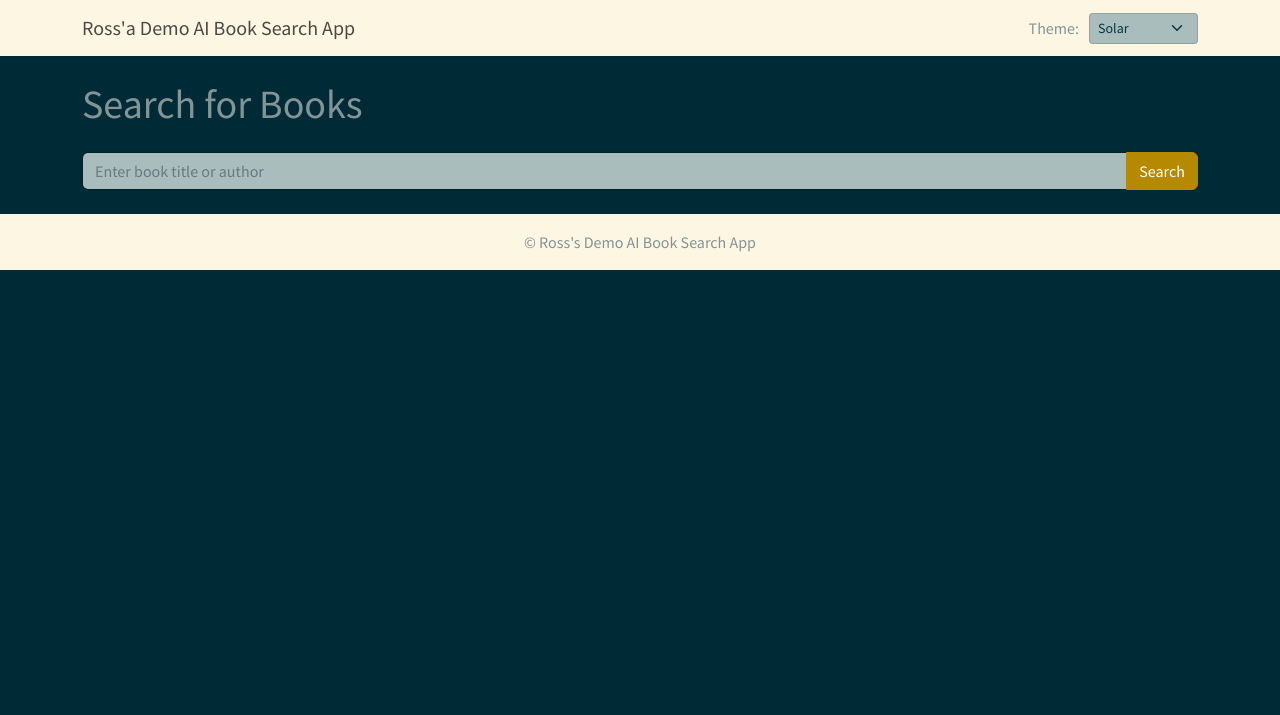
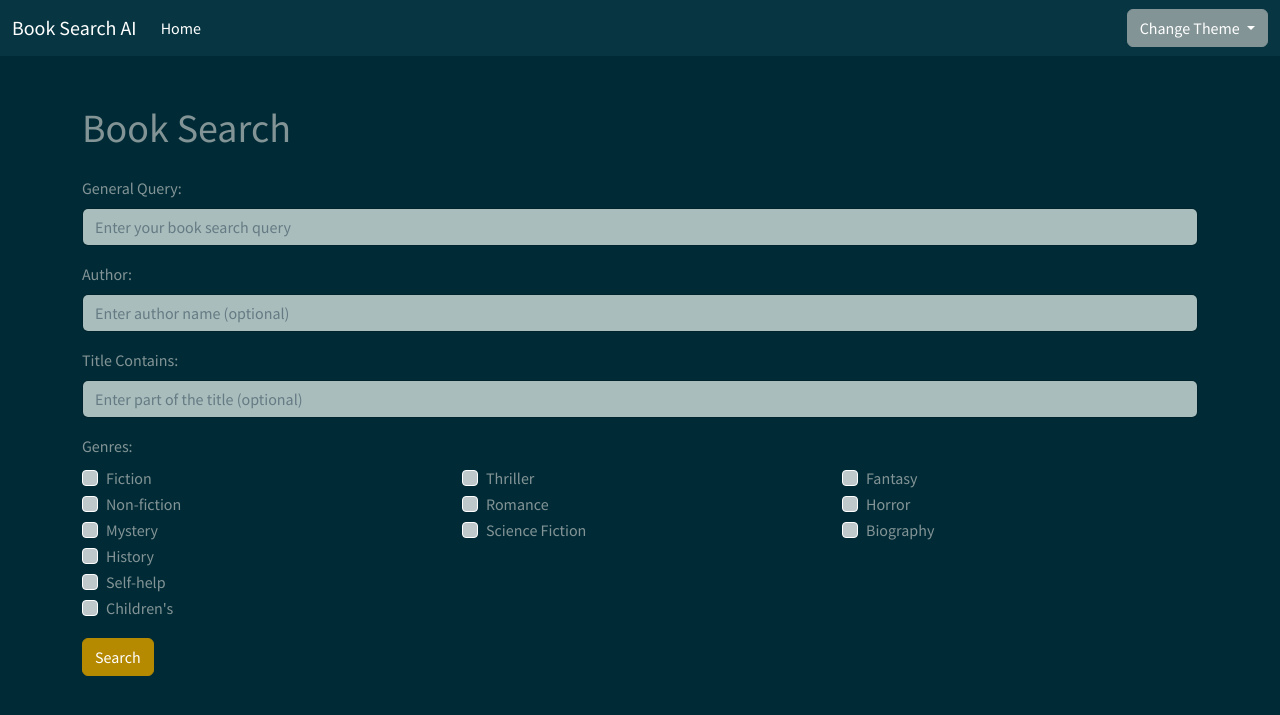
Before and after one commit to Rosssaab/BookSearchAI, a Flask app: page / in a window 1280 px wide. Shown: the top 715 px of the page. Run offline with Flask 3, Linux system fonts and the light colour scheme; some libraries are stand-ins or nearby versions.

Commit message:
Implement theme switcher with all Bootswatch themes, set Solar as default

```diff
--- a/app.py
+++ b/app.py
@@ -5,29 +5,46 @@ import os
 
 load_dotenv()
 CHATON_API_KEY = os.getenv('CHATON_API_KEY')
-CHATON_API_URL = os.getenv('CHATON_API_URL')  # Add this to your .env file
+CHATON_API_URL = os.getenv('CHATON_API_URL')
 
 app = Flask(__name__)
 
+# List of top 12 popular genres
+GENRES = [
+    "Fiction", "Non-fiction", "Mystery", "Thriller", "Romance", "Science Fiction",
+    "Fantasy", "Horror", "Biography", "History", "Self-help", "Children's"
+]
+
 @app.route('/')
 def index():
-    return render_template('index.html')
+    return render_template('index.html', genres=GENRES)
 
 @app.route('/search', methods=['POST'])
 def search():
-    query = request.json['query']
+    data = request.json
+    query = data.get('query', '')
+    author = data.get('author', '')
+    title = data.get('title', '')
+    genres = data.get('genres', [])
+
+    # Construct a more detailed prompt for ChatOn
+    prompt = f"Search for books with the following criteria:\n"
+    prompt += f"General query: {query}\n" if query else ""
+    prompt += f"Author: {author}\n" if author else ""
+    prompt += f"Title contains: {title}\n" if title else ""
+    prompt += f"Genres: {', '.join(genres)}\n" if genres else ""
 
     # Make a request to the ChatOn API
     headers = {
         'Authorization': f'Bearer {CHATON_API_KEY}',
         'Content-Type': 'application/json'
     }
-    data = {
-        'prompt': query,
+    api_data = {
+        'prompt': prompt,
         # Add any other parameters required by ChatOn API
     }
 
-    response = requests.post(CHATON_API_URL, json=data, headers=headers)
+    response = requests.post(CHATON_API_URL, json=api_data, headers=headers)
 
     if response.status_code == 200:
         return jsonify(response.json())
--- a/static/js/script.js
+++ b/static/js/script.js
@@ -1,17 +1,71 @@
+// script.js
+
 document.addEventListener('DOMContentLoaded', function() {
-    const themeSelect = document.getElementById('theme-select');
-    const themeStyleLink = document.getElementById('theme-style');
+    const searchForm = document.getElementById('searchForm');
+    const resultsDiv = document.getElementById('results');
 
-    // Load saved theme from localStorage
-    const savedTheme = localStorage.getItem('theme');
-    if (savedTheme) {
-        themeStyleLink.href = `https://cdn.jsdelivr.net/npm/bootswatch@5.2.3/dist/${savedTheme}/bootstrap.min.css`;
-        themeSelect.value = savedTheme;
+    searchForm.addEventListener('submit', function(e) {
+        e.preventDefault();
+        const formData = new FormData(this);
+        const searchData = {
+            query: formData.get('query'),
+            author: formData.get('author'),
+            title: formData.get('title'),
+            genres: $('#genreDropdown').val() // This gets all selected genres
+        };
+
+        // Show loading indicator
+        resultsDiv.innerHTML = '<p>Searching...</p>';
+
+        fetch('/search', {
+            method: 'POST',
+            headers: {
+                'Content-Type': 'application/json',
+            },
+            body: JSON.stringify(searchData),
+        })
+        .then(response => {
+            if (!response.ok) {
+                throw new Error('Network response was not ok');
+            }
+            return response.json();
+        })
+        .then(data => {
+            displayResults(data);
+        })
+        .catch((error) => {
+            console.error('Error:', error);
+            resultsDiv.innerHTML = '<p>An error occurred while searching. Please try again.</p>';
+        });
+    });
+
+    function displayResults(data) {
+        // Clear previous results
+        resultsDiv.innerHTML = '';
+
+        if (data.error) {
+            resultsDiv.innerHTML = `<p>Error: ${data.error}</p>`;
+            return;
+        }
+
+        // Assuming the API returns an array of book objects
+        // Adjust this based on the actual structure of your API response
+        if (Array.isArray(data.books)) {
+            const bookList = document.createElement('ul');
+            data.books.forEach(book => {
+                const bookItem = document.createElement('li');
+                bookItem.innerHTML = `
+                    <h3>${book.title}</h3>
+                    <p>Author: ${book.author}</p>
+                    <p>Genre: ${book.genre}</p>
+                    <p>${book.description}</p>
+                `;
+                bookList.appendChild(bookItem);
+            });
+            resultsDiv.appendChild(bookList);
+        } else {
+            // If the response structure is different, display it as formatted JSON
+            resultsDiv.innerHTML = `<pre>${JSON.stringify(data, null, 2)}</pre>`;
+        }
     }
-
-    themeSelect.addEventListener('change', function() {
-        const selectedTheme = this.value;
-        themeStyleLink.href = `https://cdn.jsdelivr.net/npm/bootswatch@5.2.3/dist/${selectedTheme}/bootstrap.min.css`;
-        localStorage.setItem('theme', selectedTheme);
-    });
 });
--- a/templates/base.html
+++ b/templates/base.html
@@ -3,61 +3,92 @@
 <head>
     <meta charset="UTF-8">
     <meta name="viewport" content="width=device-width, initial-scale=1.0">
-    <title>{% block title %}Ross's Demo AI Book Search App{% endblock %}</title>
-    <link id="theme-style" rel="stylesheet" href="https://cdn.jsdelivr.net/npm/bootswatch@5.2.3/dist/solar/bootstrap.min.css">
-    <style>
-        .theme-selector {
-            display: flex;
-            align-items: center;
-        }
-        .theme-selector label {
-            margin-right: 10px;
-            white-space: nowrap;
-        }
-    </style>
+    <title>Book Search AI</title>
+    <!-- Bootstrap CSS (Solar theme as default) -->
+    <link id="theme-style" rel="stylesheet" href="https://cdn.jsdelivr.net/npm/bootswatch@5.3.1/dist/solar/bootstrap.min.css">
+    {% block styles %}{% endblock %}
 </head>
 <body>
-    <nav class="navbar navbar-expand-lg navbar-light bg-light">
-        <div class="container">
-            <a class="navbar-brand" href="#">Ross'a Demo AI Book Search App</a>
-            <div class="theme-selector ms-auto">
-                <label for="theme-select">Theme:</label>
-                <select id="theme-select" class="form-select form-select-sm" style="width: auto;">
-                    <option value="cerulean">Cerulean</option>
-                    <option value="darkly">Darkly</option>
-                    <option value="flatly">Flatly</option>
-                    <option value="journal">Journal</option>
-                    <option value="litera">Litera</option>
-                    <option value="lumen">Lumen</option>
-                    <option value="lux">Lux</option>
-                    <option value="materia">Materia</option>
-                    <option value="minty">Minty</option>
-                    <option value="pulse">Pulse</option>
-                    <option value="sandstone">Sandstone</option>
-                    <option value="simplex">Simplex</option>
-                    <option value="sketchy">Sketchy</option>
-                    <option value="slate">Slate</option>
-                    <option value="solar" selected>Solar</option>
-                    <option value="spacelab">Spacelab</option>
-                    <option value="superhero">Superhero</option>
-                    <option value="united">United</option>
-                    <option value="yeti">Yeti</option>
-                </select>
+    <nav class="navbar navbar-expand-lg navbar-dark bg-dark">
+        <div class="container-fluid">
+            <a class="navbar-brand" href="#">Book Search AI</a>
+            <button class="navbar-toggler" type="button" data-bs-toggle="collapse" data-bs-target="#navbarSupportedContent">
+                <span class="navbar-toggler-icon"></span>
+            </button>
+            <div class="collapse navbar-collapse" id="navbarSupportedContent">
+                <ul class="navbar-nav me-auto mb-2 mb-lg-0">
+                    <li class="nav-item">
+                        <a class="nav-link active" href="#">Home</a>
+                    </li>
+                </ul>
+                <div class="dropdown">
+                    <button class="btn btn-secondary dropdown-toggle" type="button" id="themeDropdown" data-bs-toggle="dropdown" aria-expanded="false">
+                        Change Theme
+                    </button>
+                    <ul class="dropdown-menu dropdown-menu-end" aria-labelledby="themeDropdown">
+                        <li><a class="dropdown-item" href="#" data-theme="default">Default Bootstrap</a></li>
+                        <li><a class="dropdown-item" href="#" data-theme="cerulean">Cerulean</a></li>
+                        <li><a class="dropdown-item" href="#" data-theme="cosmo">Cosmo</a></li>
+                        <li><a class="dropdown-item" href="#" data-theme="cyborg">Cyborg</a></li>
+                        <li><a class="dropdown-item" href="#" data-theme="darkly">Darkly</a></li>
+                        <li><a class="dropdown-item" href="#" data-theme="flatly">Flatly</a></li>
+                        <li><a class="dropdown-item" href="#" data-theme="journal">Journal</a></li>
+                        <li><a class="dropdown-item" href="#" data-theme="litera">Litera</a></li>
+                        <li><a class="dropdown-item" href="#" data-theme="lumen">Lumen</a></li>
+                        <li><a class="dropdown-item" href="#" data-theme="lux">Lux</a></li>
+                        <li><a class="dropdown-item" href="#" data-theme="materia">Materia</a></li>
+                        <li><a class="dropdown-item" href="#" data-theme="minty">Minty</a></li>
+                        <li><a class="dropdown-item" href="#" data-theme="pulse">Pulse</a></li>
+                        <li><a class="dropdown-item" href="#" data-theme="sandstone">Sandstone</a></li>
+                        <li><a class="dropdown-item" href="#" data-theme="simplex">Simplex</a></li>
+                        <li><a class="dropdown-item" href="#" data-theme="sketchy">Sketchy</a></li>
+                        <li><a class="dropdown-item" href="#" data-theme="slate">Slate</a></li>
+                        <li><a class="dropdown-item" href="#" data-theme="solar">Solar</a></li>
+                        <li><a class="dropdown-item" href="#" data-theme="spacelab">Spacelab</a></li>
+                        <li><a class="dropdown-item" href="#" data-theme="superhero">Superhero</a></li>
+                        <li><a class="dropdown-item" href="#" data-theme="united">United</a></li>
+                        <li><a class="dropdown-item" href="#" data-theme="yeti">Yeti</a></li>
+                    </ul>
+                </div>
             </div>
         </div>
     </nav>
 
-    <main class="container mt-4">
+    <div class="container my-5">
         {% block content %}{% endblock %}
-    </main>
+    </div>
 
-    <footer class="footer mt-auto py-3 bg-light">
-        <div class="container text-center">
-            <span class="text-muted">&copy; Ross's Demo AI Book Search App</span>
-        </div>
-    </footer>
+    <!-- Bootstrap JS Bundle with Popper -->
+    <script src="https://cdn.jsdelivr.net/npm/bootstrap@5.3.0/dist/js/bootstrap.bundle.min.js"></script>
+    <!-- Your custom script -->
+    <script src="{{ url_for('static', filename='js/script.js') }}"></script>
+    {% block scripts %}{% endblock %}
+    <script>
+        document.addEventListener('DOMContentLoaded', function() {
+            const themeStyle = document.getElementById('theme-style');
+            const dropdownMenu = document.querySelector('.dropdown-menu');
 
-    <script src="https://cdn.jsdelivr.net/npm/bootstrap@5.2.3/dist/js/bootstrap.bundle.min.js"></script>
-    <script src="{{ url_for('static', filename='js/script.js') }}"></script>
+            dropdownMenu.addEventListener('click', function(e) {
+                e.preventDefault();
+                if (e.target.hasAttribute('data-theme')) {
+                    const theme = e.target.getAttribute('data-theme');
+                    if (theme === 'default') {
+                        themeStyle.href = 'https://cdn.jsdelivr.net/npm/bootstrap@5.3.0/dist/css/bootstrap.min.css';
+                    } else {
+                        themeStyle.href = `https://cdn.jsdelivr.net/npm/bootswatch@5.3.1/dist/${theme}/bootstrap.min.css`;
+                    }
+                    localStorage.setItem('theme', theme);
+                }
+            });
+
+            // Load saved theme or set to Solar if no theme is saved
+            const savedTheme = localStorage.getItem('theme') || 'solar';
+            if (savedTheme === 'default') {
+                themeStyle.href = 'https://cdn.jsdelivr.net/npm/bootstrap@5.3.0/dist/css/bootstrap.min.css';
+            } else {
+                themeStyle.href = `https://cdn.jsdelivr.net/npm/bootswatch@5.3.1/dist/${savedTheme}/bootstrap.min.css`;
+            }
+        });
+    </script>
 </body>
 </html>
--- a/templates/index.html
+++ b/templates/index.html
@@ -1,20 +1,38 @@
 {% extends "base.html" %}
 
 {% block content %}
-    <h1 class="mb-4">Search for Books</h1>
-    <form method="POST" class="mb-4">
-        <div class="input-group">
-            <input type="text" name="search_query" class="form-control" placeholder="Enter book title or author">
-            <button type="submit" class="btn btn-primary">Search</button>
+<h1 class="mb-4">Book Search</h1>
+<form id="searchForm">
+    <div class="mb-3">
+        <label for="queryInput" class="form-label">General Query:</label>
+        <input type="text" class="form-control" id="queryInput" name="query" placeholder="Enter your book search query">
+    </div>
+    <div class="mb-3">
+        <label for="authorInput" class="form-label">Author:</label>
+        <input type="text" class="form-control" id="authorInput" name="author" placeholder="Enter author name (optional)">
+    </div>
+    <div class="mb-3">
+        <label for="titleInput" class="form-label">Title Contains:</label>
+        <input type="text" class="form-control" id="titleInput" name="title" placeholder="Enter part of the title (optional)">
+    </div>
+    <div class="mb-3">
+        <label class="form-label">Genres:</label>
+        <div class="row">
+            {% for i in range(0, genres|length, 3) %}
+                <div class="col-md-4">
+                    {% for j in range(3) %}
+                        {% if i + j < genres|length %}
+                            <div class="form-check">
+                                <input class="form-check-input" type="checkbox" id="{{ genres[i+j] }}" name="genres" value="{{ genres[i+j] }}">
+                                <label class="form-check-label" for="{{ genres[i+j] }}">{{ genres[i+j] }}</label>
+                            </div>
+                        {% endif %}
+                    {% endfor %}
+                </div>
+            {% endfor %}
         </div>
-    </form>
-
-    {% if results %}
-        <h2>Search Results:</h2>
-        <ul class="list-group">
-            {% for book in results %}
-                <li class="list-group-item">{{ book.title }} by {{ book.author }}</li>
-            {% endfor %}
-        </ul>
-    {% endif %}
+    </div>
+    <button type="submit" class="btn btn-primary">Search</button>
+</form>
+<div id="results" class="mt-4"></div>
 {% endblock %}
```
